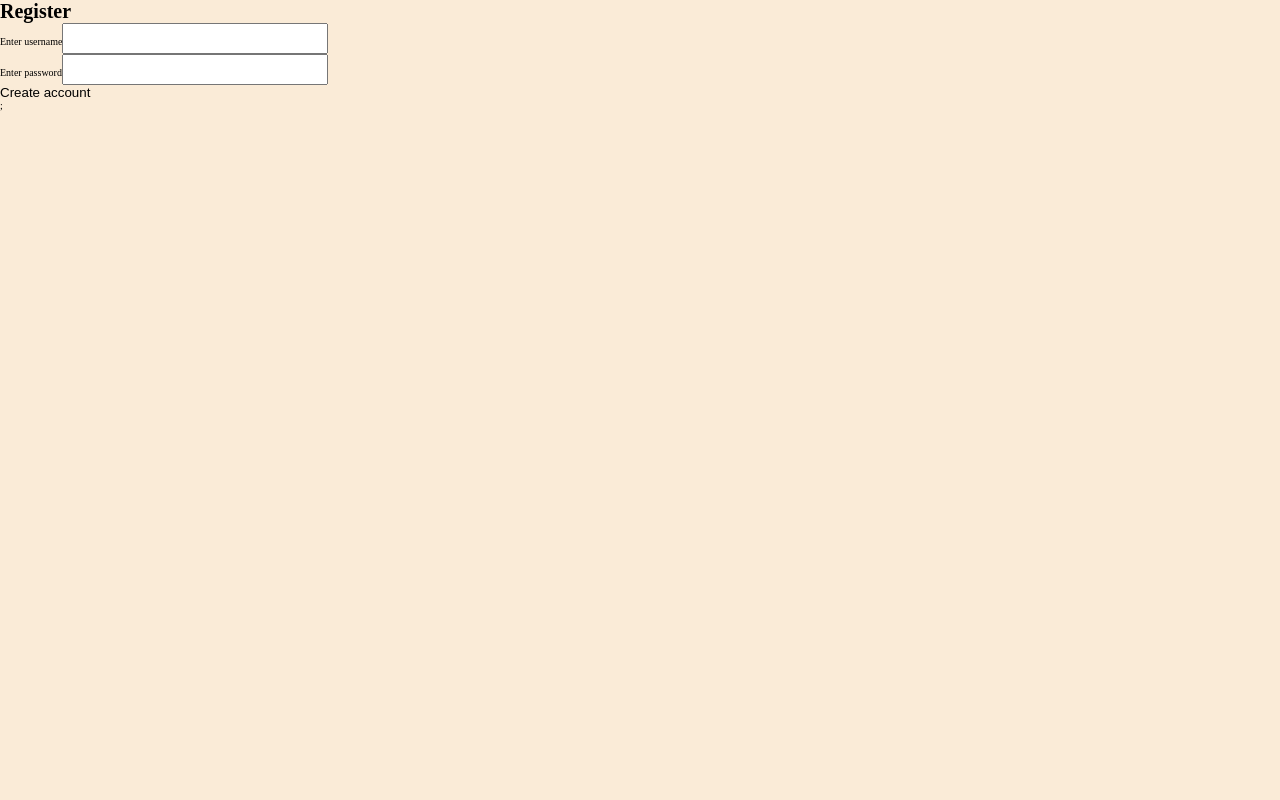
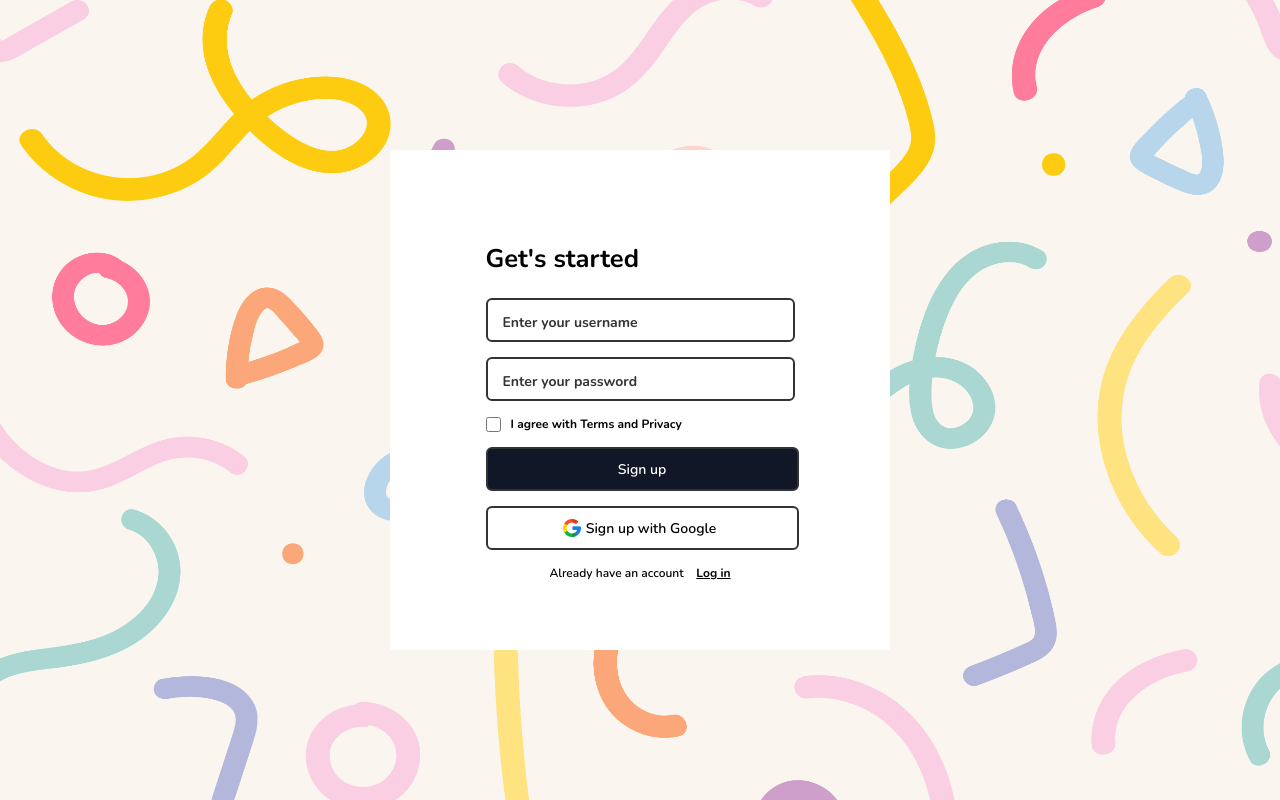
Before and after one commit to ThomasN12/habittracker, a React (Create React App) app: page /register in a window 1280 px wide. Built offline with nearby package versions, Linux system fonts and the light colour scheme; a web font is replaced by a local one.

Commit message:
css register

```diff
--- a/src/App.css
+++ b/src/App.css
@@ -1009,6 +1009,136 @@ body {
   font-size: 14px;
   font-family: montserrat; }
 
+.signup__container {
+  height: 100vh;
+  display: flex;
+  justify-content: center;
+  align-items: center; }
+
+.signup__container > img {
+  position: absolute;
+  width: 100%;
+  height: 100vh; }
+
+::placeholder {
+  font-family: nunito;
+  color: #333;
+  font-weight: 700; }
+
+.signup__form {
+  width: 50rem;
+  height: 50rem;
+  background-color: white;
+  position: relative;
+  z-index: 10;
+  font-family: nunito;
+  display: flex;
+  align-items: center;
+  justify-content: center; }
+
+/* .signup__block{
+    background-color: antiquewhite;
+  } */
+.signup__welcome {
+  font-size: 1.7rem;
+  margin: 2.2rem 0;
+  font-weight: 600; }
+
+.signup__account input {
+  height: 4rem;
+  width: 29rem;
+  border-radius: 6px;
+  border: 2px solid #333;
+  margin-bottom: 1.5rem;
+  padding-left: 1.5rem; }
+
+.signup__password input {
+  height: 4rem;
+  width: 29rem;
+  border-radius: 6px;
+  border: 2px solid #333;
+  margin-bottom: 1.5rem;
+  padding-left: 1.5rem; }
+
+.signup__utilities {
+  display: flex;
+  justify-content: space-between;
+  margin-bottom: 1.5rem; }
+
+.signup__rememberme {
+  font-weight: 700;
+  display: flex;
+  align-items: center; }
+
+.signup__rememberme label {
+  font-size: 1.2rem; }
+
+.signup__rememberme input {
+  width: 1.5rem;
+  height: 1.5rem;
+  border: 2px solid #333;
+  border-radius: 7px;
+  margin-right: 1rem; }
+
+.signup__forgot {
+  font-size: 1.2rem;
+  font-weight: 700; }
+
+.signup__forgot a {
+  text-decoration: none;
+  color: black; }
+
+.signup__signin--btn {
+  width: 100%;
+  background-color: #111727;
+  color: white;
+  display: flex;
+  align-items: center;
+  justify-content: center;
+  font-size: 1.4rem;
+  height: 4rem;
+  border-radius: 6px;
+  border: 2px solid #333;
+  font-weight: 600;
+  margin-bottom: 1.5rem;
+  font-family: 'Nunito'; }
+
+.signup__google--btn {
+  width: 100%;
+  background-color: white;
+  color: black;
+  display: flex;
+  align-items: center;
+  justify-content: center;
+  font-size: 1.4rem;
+  height: 4rem;
+  border-radius: 6px;
+  border: 2px solid #333;
+  font-weight: 600;
+  margin-bottom: 1.5rem; }
+
+.signup__google--btn > span > img {
+  width: 1.8rem;
+  height: 1.8rem; }
+
+.signup__google--btn > span {
+  display: flex;
+  align-items: center;
+  margin-right: 0.5rem; }
+
+/* .signup__google--btn> img{
+    max-width: 100%;
+  } */
+.signup__signup {
+  display: flex;
+  font-size: 1.2rem;
+  font-weight: 600;
+  justify-content: center; }
+
+.signup__signup a {
+  color: black;
+  font-weight: 700; }
+
 .col-start-1 {
   grid-column-start: 1; }
 
--- a/src/App.js
+++ b/src/App.js
@@ -91,7 +91,7 @@ function App() {
           pauseOnHover={false}
         />
 
-      </GoogleOAuthProvider>;
+      </GoogleOAuthProvider>
 
 
     </>
--- a/src/components/Register.js
+++ b/src/components/Register.js
@@ -2,6 +2,8 @@ import React, { useState } from 'react';
 import { useNavigate } from 'react-router';
 import { toast } from 'react-toastify';
 import axios from 'axios';
+import google from "../img/google.png"
+import background from "../img/formbg2.jpg";
 
 const Register = (props) => {
     const [username, setUsername] = useState('');
@@ -31,7 +33,7 @@ const Register = (props) => {
     }
     return (
         <>
-            <h1>Register</h1>
+            {/* <h1>Register</h1>
             <form onSubmit={submitHandler}>
                 <div>
                     <label htmlFor="username">Enter username</label>
@@ -42,6 +44,47 @@ const Register = (props) => {
                     <input type="password" name="" id="password" value={password} onChange={event => setPassword(event.target.value)} />
                 </div>
                 <button type="submit">Create account</button>
+            </form> */}
+
+
+            <form className="signup__container" onSubmit={submitHandler}>
+                <img src={background} alt=""/>
+                <div className="signup__form">
+                    <div className="signup__block">
+                        <div className="signup__welcome">
+                            <h2>Get's started</h2>
+                        </div>
+                        <div className="signup__account">
+                            <input type="text" placeholder="Enter your username" name="" id="username" value={username} onChange={event => setUsername(event.target.value)} />
+                        </div>
+                        <div className="signup__password">
+                            <input type="password" placeholder="Enter your password" name="" id="password" value={password} onChange={event => setPassword(event.target.value)}/>
+                        </div>
+                        <div className="signup__utilities">
+                            <div className="signup__rememberme">
+                                <input type="checkbox" id="remember"/>
+                                <label for="remember">I agree with Terms and Privacy</label>
+                            </div>
+                        </div>
+                        <div className="signup__signin">
+                            <button type='submit' className="signup__signin--btn">
+                                <span>Sign up</span>
+                            </button>
+                        </div>
+                        <div className="signup__google">
+                            <div className="signup__google--btn">
+                                <span><img src={google} alt=""/></span>
+                                <span>Sign up with Google</span>
+                            </div>
+                        </div>
+                        <div className="signup__signup">
+                            <span>Already have an account &nbsp;
+                            &nbsp;</span>
+
+                            <a href="#"> Log in</a>
+                        </div>
+                    </div>
+                </div>
             </form>
         </>
     )
--- /dev/null
+++ b/src/scss/_signup.scss
@@ -0,0 +1,141 @@
+.signup__container{
+    height: 100vh;
+    display: flex;
+    justify-content: center;
+    align-items: center;
+  }
+
+  .signup__container > img{
+    position: absolute;
+    width: 100%;
+    height: 100vh;
+  }
+
+  ::placeholder{
+    font-family: nunito;
+    color: #333;
+    font-weight: 700;
+  }
+
+  .signup__form{
+    width: 50rem;
+    height: 50rem;
+    background-color: white;
+    position: relative;
+    z-index: 10;
+    font-family: nunito;
+    display: flex;
+    align-items: center;
+    justify-content: center;
+  }
+  /* .signup__block{
+    background-color: antiquewhite;
+  } */
+  .signup__welcome{
+    font-size: 1.7rem;
+    margin: 2.2rem 0;
+    font-weight: 600;
+  }
+  .signup__account input{
+    height: 4rem;
+    width: 29rem;
+    border-radius: 6px;
+    border: 2px solid #333;
+    margin-bottom: 1.5rem;
+    padding-left: 1.5rem;
+  }
+
+  .signup__password input{
+    height: 4rem;
+    width: 29rem;
+    border-radius: 6px;
+    border: 2px solid #333;
+    margin-bottom: 1.5rem;
+    padding-left: 1.5rem;
+  }
+  .signup__utilities{
+    display: flex;
+    justify-content: space-between;
+    margin-bottom: 1.5rem;
+  }
+  .signup__rememberme{
+    font-weight: 700;
+    display: flex;
+    align-items: center;
+  }
+
+  .signup__rememberme label{
+    font-size: 1.2rem;
+  }
+
+  .signup__rememberme input{
+    width: 1.5rem;
+    height: 1.5rem;
+    border: 2px solid #333;
+    border-radius: 7px;
+    margin-right: 1rem;
+  }
+
+  .signup__forgot{
+    font-size: 1.2rem;
+    font-weight: 700;
+  }
+
+  .signup__forgot a{
+    text-decoration: none;
+    color: black;
+  }
+
+  .signup__signin--btn{
+    width: 100%;
+    background-color: #111727;
+    color: white;
+    display: flex;
+    align-items: center;
+    justify-content: center;
+    font-size: 1.4rem;
+    height: 4rem;
+    border-radius: 6px;
+    border: 2px solid #333;
+    font-weight: 600;
+    margin-bottom: 1.5rem;
+    font-family: 'Nunito';
+  }
+
+  .signup__google--btn{
+    width: 100%;
+    background-color: white;
+    color: black;
+    display: flex;
+    align-items: center;
+    justify-content: center;
+    font-size: 1.4rem;
+    height: 4rem;
+    border-radius: 6px;
+    border: 2px solid #333;
+    font-weight: 600;
+    margin-bottom: 1.5rem;
+  }
+  .signup__google--btn> span > img{
+    width: 1.8rem;
+    height: 1.8rem;
+  }
+  .signup__google--btn> span{
+    display: flex;
+    align-items: center;
+    margin-right: 0.5rem;
+  }
+  /* .signup__google--btn> img{
+    max-width: 100%;
+  } */
+  .signup__signup{
+    display: flex;
+    font-size: 1.2rem;
+    font-weight: 600;
+    justify-content: center;
+  }
+
+  .signup__signup a{
+    color:black;
+    font-weight: 700;
+  }
--- a/src/scss/main.scss
+++ b/src/scss/main.scss
@@ -14,6 +14,7 @@
 @import "sidebar.scss";
 @import "rightbar.scss";
 @import "welcome.scss";
+@import "signup.scss";
 
 // html {
 // //   font-size: 62.5%;
```
Also changed, not shown: src/components/RegisterForm.js (added), src/img/arrow.png (added).
